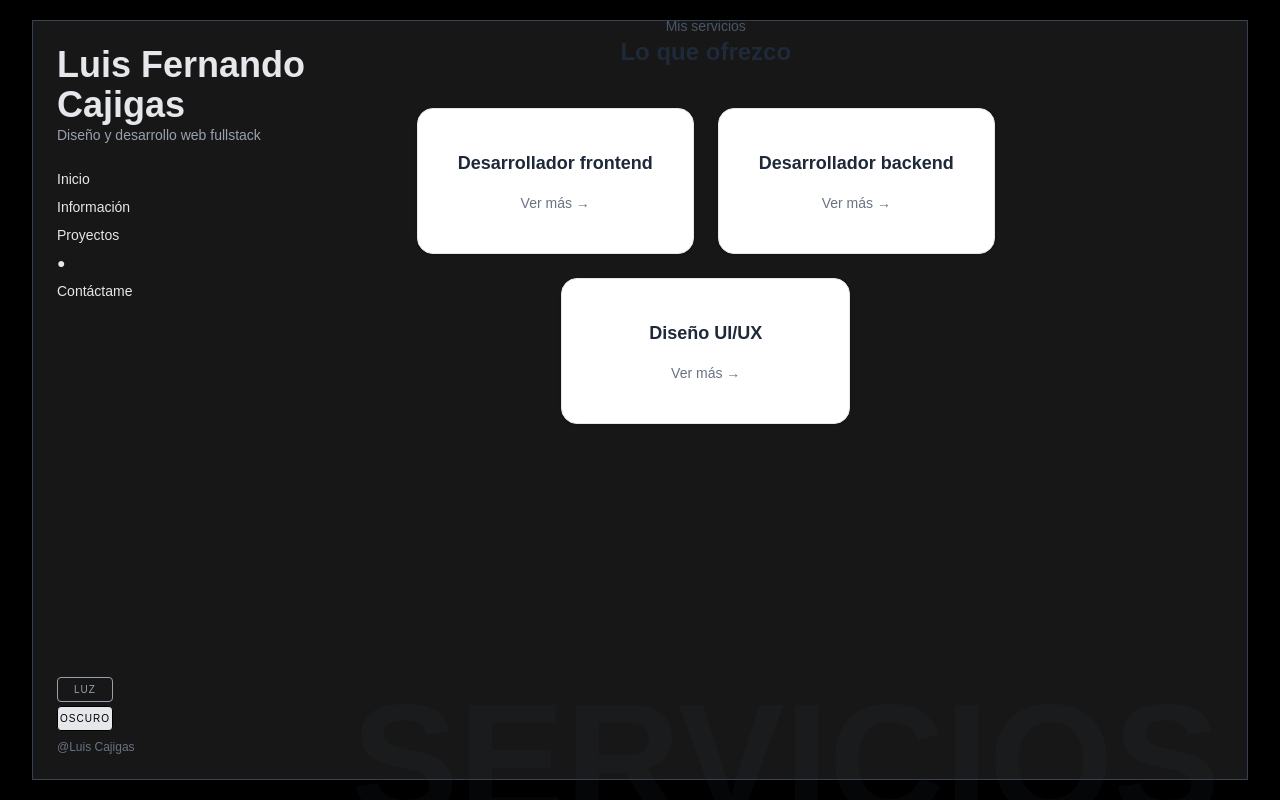
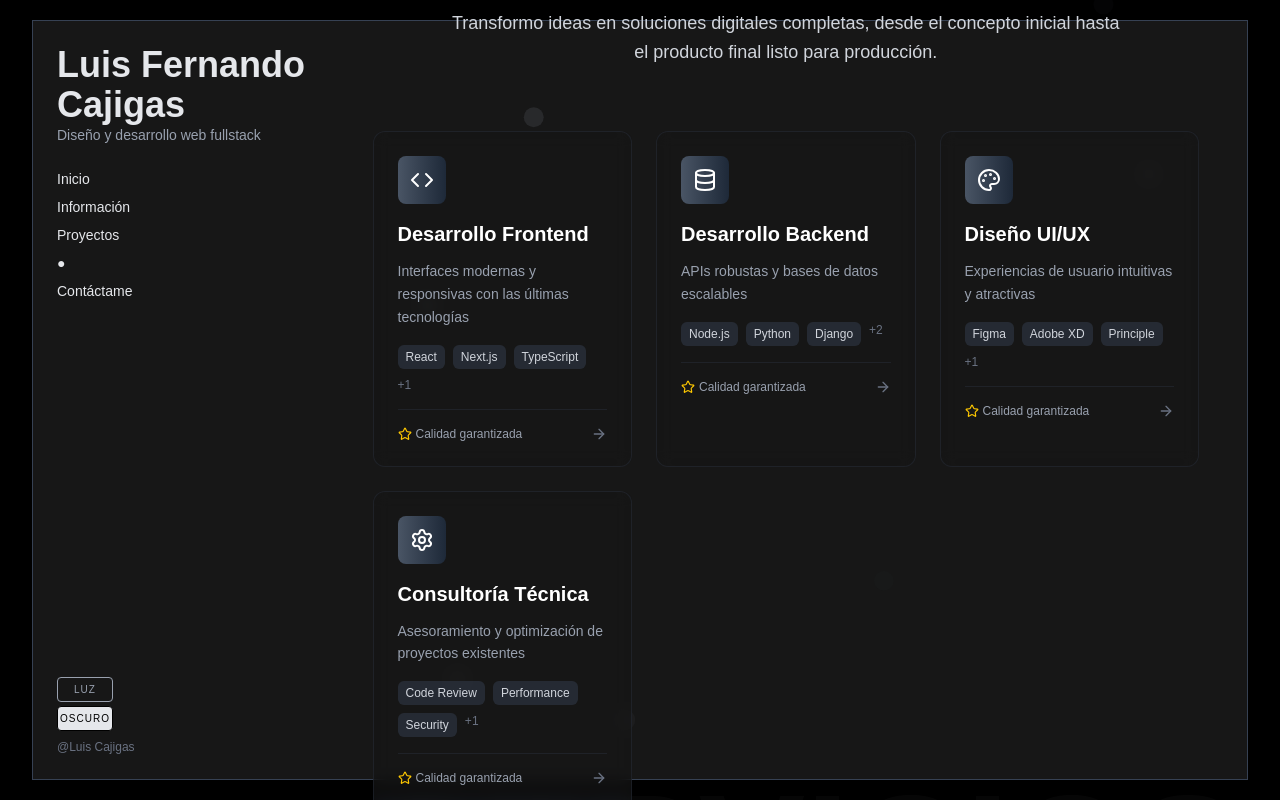
Before and after one commit to luiscajigas/luis_fernando_cajigas, a Next.js app: page / in a window 1280 px wide. Both pictures are taken after a click on the button "Servicios". Shown: the top 800 px of the page. Built offline with nearby package versions, Linux system fonts and the light colour scheme.

Commit message:
agrego servicios actualizados en su primera version

```diff
--- a/src/app/sections/Servicios.tsx
+++ b/src/app/sections/Servicios.tsx
@@ -1,193 +1,368 @@
 "use client";
 
+import { motion, AnimatePresence } from "framer-motion";
 import { useState } from "react";
-import { motion, AnimatePresence } from "framer-motion";
-import { X, CheckCircle } from "lucide-react";
+import {
+  Code,
+  Smartphone,
+  Database,
+  Palette,
+  Zap,
+  Shield,
+  Globe,
+  Settings,
+  ArrowRight,
+  Check,
+  Star,
+  Sparkles
+} from "lucide-react";
 
 export default function Servicios() {
-  const [open, setOpen] = useState<"frontend" | "backend" | "uiux" | null>(null);
+  const [selectedService, setSelectedService] = useState<any>(null);
+  const [hoveredCard, setHoveredCard] = useState<number | null>(null);
+
+  const servicios = [
+    {
+      id: 1,
+      titulo: "Desarrollo Frontend",
+      descripcion: "Interfaces modernas y responsivas con las últimas tecnologías",
+      descripcionCompleta: "Desarrollo de aplicaciones web frontend utilizando React, Next.js, TypeScript y Tailwind CSS. Enfoque en UX/UI, rendimiento optimizado y diseño responsive que funciona perfectamente en todos los dispositivos.",
+      icono: Code,
+      color: "from-gray-600 to-gray-800",
+      tecnologias: ["React", "Next.js", "TypeScript", "Tailwind CSS"],
+      caracteristicas: [
+        "Diseño responsive",
+        "Optimización SEO",
+        "Animaciones fluidas",
+        "Performance optimizado",
+        "Accesibilidad web"
+      ]
+    },
+    {
+      id: 2,
+      titulo: "Desarrollo Backend",
+      descripcion: "APIs robustas y bases de datos escalables",
+      descripcionCompleta: "Desarrollo de sistemas backend completos con Node.js, Python/Django, bases de datos relacionales y no relacionales. Implementación de APIs REST, autenticación segura y arquitecturas escalables.",
+      icono: Database,
+      color: "from-gray-600 to-gray-800",
+      tecnologias: ["Node.js", "Python", "Django", "PostgreSQL", "MongoDB"],
+      caracteristicas: [
+        "APIs REST/GraphQL",
+        "Autenticación JWT",
+        "Base de datos optimizada",
+        "Documentación completa",
+        "Testing automatizado"
+      ]
+    },
+    {
+      id: 3,
+      titulo: "Diseño UI/UX",
+      descripcion: "Experiencias de usuario intuitivas y atractivas",
+      descripcionCompleta: "Diseño de interfaces centradas en el usuario utilizando principios de UX/UI modernos. Prototipado, testing de usabilidad y sistemas de design consistentes.",
+      icono: Palette,
+      color: "from-gray-600 to-gray-800",
+      tecnologias: ["Figma", "Adobe XD", "Principle", "InVision"],
+      caracteristicas: [
+        "Research de usuarios",
+        "Wireframes y mockups",
+        "Prototipado interactivo",
+        "Design system",
+        "Testing de usabilidad"
+      ]
+    },
+
+    {
+      id: 4,
+      titulo: "Consultoría Técnica",
+      descripcion: "Asesoramiento y optimización de proyectos existentes",
+      descripcionCompleta: "Auditoría de código, optimización de performance, arquitectura de software y consultoría técnica para mejorar proyectos existentes o planificar nuevos desarrollos.",
+      icono: Settings,
+      color: "from-gray-600 to-gray-800",
+      tecnologias: ["Code Review", "Performance", "Security", "Architecture"],
+      caracteristicas: [
+        "Auditoría de código",
+        "Optimización performance",
+        "Security assessment",
+        "Arquitectura de software",
+        "Mentoring técnico"
+      ]
+    }
+  ];
+
+  const containerVariants = {
+    hidden: { opacity: 0 },
+    visible: {
+      opacity: 1,
+      transition: {
+        staggerChildren: 0.1
+      }
+    }
+  };
+
+  const cardVariants = {
+    hidden: { opacity: 0, y: 20 },
+    visible: { opacity: 1, y: 0 }
+  };
 
   return (
-     <div className="relative flex items-center justify-center min-h-screen px-4 py-20">
-      <h1 className="absolute bottom-6 rigth-4 text-[6rem] md:text-[10rem] font-extrabold text-gray-700 opacity-10 select-none leading-none">
+    <div className="relative w-full min-h-screen px-6 py-20 overflow-hidden">
+
+      {/* Título de fondo */}
+      <h1 className="absolute bottom-6 left-6 text-[6rem] md:text-[10rem] font-extrabold text-neutral-700 opacity-10 select-none leading-none">
         SERVICIOS
       </h1>
-    <div className="flex flex-col items-center text-center px-4 md:-translate-x-20">
-      <h3 className="text-gray-600 dark:text-gray-400 text-sm">Mis servicios</h3>
-      <h2 className="text-2xl font-bold text-gray-800 dark:text-gray-200 mb-10">
-        Lo que ofrezco
+
+      {/* Partículas de fondo */}
+      <div className="absolute inset-0 overflow-hidden pointer-events-none">
+        {Array.from({ length: 25 }).map((_, i) => (
+          <motion.div
+            key={i}
+            className="absolute w-5 h-5 bg-gray-400/20 rounded-full"
+            animate={{
+              x: [0, 120, 0],
+              y: [0, -100, 0],
+              opacity: [0, 1, 0]
+            }}
+            transition={{
+              duration: 12 + i * 0.5,
+              repeat: Infinity,
+              delay: i * 0.3
+            }}
+            style={{
+              left: `${Math.random() * 100}%`,
+              top: `${Math.random() * 100}%`
+            }}
+          />
+        ))}
+      </div>
+
+      <motion.div
+        className="max-w-7xl mx-auto relative z-10"
+        initial={{ opacity: 0, y: 30 }}
+        animate={{ opacity: 1, y: 0 }}
+        transition={{ duration: 0.8 }}
+      >
+
+        {/* Header */}
+        <motion.div
+          className="text-center mb-16"
+          initial={{ opacity: 0, y: 20 }}
+          animate={{ opacity: 1, y: 0 }}
+          transition={{ delay: 0.2 }}
+        >
+          <h2 className="text-4xl md:text-6xl font-bold text-neutral-500 mb-6">
+            Mis <span className="bg-gradient-to-r from-neutral-600 to-neutral-700 bg-clip-text text-transparent">Servicios</span>
           </h2>
-
-      <div className="grid grid-cols-1 md:grid-cols-2 gap-6 w-full mb-90 max-w-4xl">
-        {/* F*/}
-        <motion.div
-          initial={{ opacity: 0, y: 40 }}
-          animate={{ opacity: 1, y: 0 }}
-          transition={{ duration: 0.5 }}
-          whileHover={{ scale: 1.05 }}
-          className="bg-white dark:bg-black border border-gray-200 dark:border-gray-700 rounded-2xl p-10 flex flex-col items-center justify-between shadow-sm cursor-pointer"
-          onClick={() => setOpen("frontend")}
-        >
-          <h4 className="font-semibold text-lg text-gray-800 dark:text-gray-200 mb-4">
-            Desarrollador frontend
-          </h4>
-          <p className="text-gray-500 hover:text-blue-700 transition-colors text-sm">
-            Ver más →
+          <p className="text-lg text-gray-300 max-w-2xl mx-auto leading-relaxed">
+            Transformo ideas en soluciones digitales completas, desde el concepto inicial
+            hasta el producto final listo para producción.
           </p>
         </motion.div>
 
-        {/* B*/}
+        {/* Grid de servicios */}
         <motion.div
-          initial={{ opacity: 0, y: 40 }}
-          animate={{ opacity: 1, y: 0 }}
-          transition={{ duration: 0.6 }}
-          whileHover={{ scale: 1.05 }}
-          className="bg-white dark:bg-black border border-gray-200 dark:border-gray-700 rounded-2xl p-10 flex flex-col items-center justify-between shadow-sm cursor-pointer"
-          onClick={() => setOpen("backend")}
+          className="grid grid-cols-1 md:grid-cols-2 lg:grid-cols-3 gap-6"
+          variants={containerVariants}
+          initial="hidden"
+          animate="visible"
         >
-          <h4 className="font-semibold text-lg text-gray-800 dark:text-gray-200 mb-4">
-            Desarrollador backend
-          </h4>
-          <p className="text-gray-500 hover:text-blue-700 transition-colors text-sm">
-            Ver más →
+          {servicios.map((servicio, index) => (
+            <motion.div
+              key={servicio.id}
+              variants={cardVariants}
+              className="relative group cursor-pointer"
+              onMouseEnter={() => setHoveredCard(index)}
+              onMouseLeave={() => setHoveredCard(null)}
+              onClick={() => setSelectedService(servicio)}
+              whileHover={{ y: -8, scale: 1.02 }}
+              transition={{ duration: 0.3 }}
+            >
+              <div className="bg-neutral-900/60 backdrop-blur-sm border border-gray-700/30 rounded-xl p-6 h-full hover:border-gray-500/50 transition-all duration-300 group-hover:bg-neutral-800/60">
+
+                {/* Icono y header */}
+                <div className="flex items-start justify-between mb-4">
+                  <div className={`p-3 rounded-lg bg-gradient-to-r ${servicio.color} bg-opacity-20 group-hover:scale-110 transition-transform duration-300`}>
+                    <servicio.icono className="text-white" size={24} />
+                  </div>
+
+                </div>
+
+                {/* Contenido */}
+                <h3 className="text-xl font-bold text-white mb-3 group-hover:text-blue-800 transition-colors">
+                  {servicio.titulo}
+                </h3>
+
+                <p className="text-gray-400 text-sm leading-relaxed mb-4">
+                  {servicio.descripcion}
                 </p>
+
+                {/* Tecnologías principales */}
+                <div className="flex flex-wrap gap-2 mb-4">
+                  {servicio.tecnologias.slice(0, 3).map((tech, i) => (
+                    <span
+                      key={i}
+                      className="text-xs bg-gray-700/50 text-gray-300 px-2 py-1 rounded-md"
+                    >
+                      {tech}
+                    </span>
+                  ))}
+                  {servicio.tecnologias.length > 3 && (
+                    <span className="text-xs text-gray-500">+{servicio.tecnologias.length - 3}</span>
+                  )}
+                </div>
+
+                {/* Footer */}
+                <div className="flex items-center justify-between mt-auto pt-4 border-t border-gray-700/30">
+                  <div className="flex items-center gap-1">
+                    <Star className="text-yellow-400" size={14} />
+                    <span className="text-xs text-gray-400">Calidad garantizada</span>
+                  </div>
+                  <ArrowRight
+                    className={`text-gray-500 group-hover:text-blue-400 transition-all duration-300 ${
+                      hoveredCard === index ? 'translate-x-1' : ''
+                    }`}
+                    size={16}
+                  />
+                </div>
+              </div>
+            </motion.div>
+          ))}
         </motion.div>
 
-        {/* UI/UX*/}
+        {/* Call to action */}
         <motion.div
-          initial={{ opacity: 0, y: 40 }}
+          className="text-center mt-16"
+          initial={{ opacity: 0, y: 30 }}
           animate={{ opacity: 1, y: 0 }}
-          transition={{ duration: 0.7 }}
-          whileHover={{ scale: 1.05 }}
-          className="bg-white dark:bg-black border border-gray-200 dark:border-gray-700 rounded-2xl p-10 flex flex-col items-center justify-between shadow-sm cursor-pointer md:col-span-2 mx-auto w-full md:w-1/2"
-          onClick={() => setOpen("uiux")}
+          transition={{ delay: 0.8 }}
         >
-          <h4 className="font-semibold text-lg text-gray-800 dark:text-gray-200 mb-4">
-            Diseño UI/UX
-          </h4>
-          <p className="text-gray-500 hover:text-blue-700 transition-colors text-sm">
-            Ver más →
-          </p>
         </motion.div>
-      </div>
+      </motion.div>
 
+      {/* Modal de servicio detallado */}
       <AnimatePresence>
-  {open && (
+        {selectedService && (
           <motion.div
-      className="fixed inset-0 z-50 flex items-center justify-center"
+            className="fixed inset-0 bg-black/80 backdrop-blur-sm flex items-center justify-center z-50 p-4"
             initial={{ opacity: 0 }}
             animate={{ opacity: 1 }}
             exit={{ opacity: 0 }}
+            onClick={() => setSelectedService(null)}
           >
-      {/*difuminaCIon */}
             <motion.div
-        className="absolute inset-0 backdrop-blur-sm"
-        initial={{ opacity: 0 }}
-        animate={{ opacity: 1 }}
-        exit={{ opacity: 0 }}
-        onClick={() => setOpen(null)}
-      />
+              className="bg-neutral-900 text-white rounded-2xl w-full max-w-4xl max-h-[90vh] overflow-y-auto scrollbar-hide relative border border-gray-700/50 shadow-2xl"
+              initial={{ scale: 0.8, opacity: 0, y: 30 }}
+              animate={{ scale: 1, opacity: 1, y: 0 }}
+              exit={{ scale: 0.8, opacity: 0, y: 30 }}
+              transition={{ duration: 0.4, type: "spring", damping: 25 }}
+              onClick={(e) => e.stopPropagation()}
+            >
 
-      <motion.div
-        initial={{ scale: 0.8, opacity: 0 }}
-        animate={{ scale: 1, opacity: 1 }}
-        exit={{ scale: 0.8, opacity: 0 }}
-        transition={{ duration: 0.3 }}
-        className="relative bg-white dark:bg-black text-gray-800 dark:text-gray-200 rounded-2xl shadow-lg w-[90%] max-w-lg p-6"
+              {/* Header del modal */}
+              <div className={`relative p-8 bg-gradient-to-r ${selectedService.color} bg-opacity-20 border-b border-gray-700/30`}>
+                <button
+                  className="absolute top-4 right-4 text-gray-400 hover:text-white transition-colors duration-200 bg-gray-800/50 rounded-full p-2"
+                  onClick={() => setSelectedService(null)}
                 >
-        <button
-          onClick={() => setOpen(null)}
-          className="absolute top-4 right-4 text-gray-600 dark:text-gray-300 hover:text-red-500"
-        >
-          <X size={22} />
+                  ✕
                 </button>
 
-        {open === "frontend" && (
-          <>
-            <h3 className="text-lg font-bold text-blue-600 dark:text-white mb-4">
-              Desarrollador frontend
+                <div className="flex items-start gap-6">
+                  <div className={`p-4 rounded-lg bg-gradient-to-r ${selectedService.color} bg-opacity-30`}>
+                    <selectedService.icono size={32} className="text-white" />
+                  </div>
+
+                  <div className="flex-1">
+                    <h2 className="text-3xl font-bold text-white mb-2">{selectedService.titulo}</h2>
+                    <p className="text-gray-300 text-lg leading-relaxed mb-4">
+                      {selectedService.descripcionCompleta}
+                    </p>
+
+                    <div className="flex flex-wrap gap-4 text-sm">
+
+                      <div className="flex items-center gap-2 bg-neutral-800/50 px-3 py-1 rounded-full">
+                        <Sparkles className="text-yellow-400" size={16} />
+                        <span>Calidad premium</span>
+                      </div>
+                    </div>
+                  </div>
+                </div>
+              </div>
+
+              {/* Contenido del modal */}
+              <div className="p-8">
+                <div className="grid grid-cols-1 lg:grid-cols-2 gap-8">
+
+                  {/* Características */}
+                  <div>
+                    <h3 className="text-xl font-bold text-white mb-4 flex items-center gap-2">
+                      <Check className="text-blue-700" size={20} />
+                      Lo que incluye
                     </h3>
-            <p className="text-sm mb-4">
-              Servicio con más de un año de experiencia. Ofrezco trabajo de
-              calidad a clientes y empresas.
-            </p>
-            <ul className="space-y-2 text-sm">
-              <li className="flex items-center gap-2">
-                <CheckCircle className="text-blue-500" size={18} />
-                Desarrollo de interfaces con HTML, CSS y JavaScript.
-              </li>
-              <li className="flex items-center gap-2">
-                <CheckCircle className="text-blue-500" size={18} />
-                Optimización de aplicaciones para máxima velocidad.
-              </li>
-              <li className="flex items-center gap-2">
-                <CheckCircle className="text-blue-500" size={18} />
-                Creación de maquetas y prototipos de calidad.
-              </li>
-              <li className="flex items-center gap-2">
-                <CheckCircle className="text-blue-500" size={18} />
-                Colaboración con backends y diseñadores para mejorar usabilidad.
-              </li>
-            </ul>
-          </>
-        )}
+                    <div className="space-y-3">
+                      {selectedService.caracteristicas.map((caracteristica: string, index: number) => (
+                        <motion.div
+                          key={index}
+                          className="flex items-center gap-3 p-3 bg-neutral-800/30 rounded-lg"
+                          initial={{ opacity: 0, x: -20 }}
+                          animate={{ opacity: 1, x: 0 }}
+                          transition={{ delay: index * 0.1 }}
+                        >
+                          <Check className="text-blue-700 flex-shrink-0" size={16} />
+                          <span className="text-gray-300">{caracteristica}</span>
+                        </motion.div>
+                      ))}
+                    </div>
+                  </div>
 
-        {open === "backend" && (
-          <>
-            <h3 className="text-lg font-bold text-blue-600 dark:text-white mb-4">
-              Desarrollador backend
+                  {/* Tecnologías */}
+                  <div>
+                    <h3 className="text-xl font-bold text-white mb-4 flex items-center gap-2">
+                      <Zap className="text-blue-700" size={20} />
+                      Tecnologías utilizadas
                     </h3>
-            <p className="text-sm mb-4">
-              Servicio con más de un año de experiencia. Ofrezco trabajo de
-              calidad a clientes y empresas.
-            </p>
-            <ul className="space-y-2 text-sm">
-              <li className="flex items-center gap-2">
-                <CheckCircle className="text-blue-500" size={18} />
-                Lógica del lado del servidor para aplicaciones web.
-              </li>
-              <li className="flex items-center gap-2">
-                <CheckCircle className="text-blue-500" size={18} />
-                Creación de APIs y bibliotecas escalables.
-              </li>
-              <li className="flex items-center gap-2">
-                <CheckCircle className="text-blue-500" size={18} />
-                Optimización del rendimiento y escalabilidad.
-              </li>
-            </ul>
-          </>
-        )}
+                    <div className="grid grid-cols-2 gap-3">
+                      {selectedService.tecnologias.map((tech: string, index: number) => (
+                        <motion.div
+                          key={index}
+                          className="bg-neutral-800/50 border border-gray-700/50 rounded-lg p-3 text-center hover:border-blue-500/10 transition-all duration-200"
+                          initial={{ opacity: 0, scale: 0.9 }}
+                          animate={{ opacity: 1, scale: 1 }}
+                          transition={{ delay: index * 0.05 }}
+                          whileHover={{ scale: 1.02 }}
+                        >
+                          <span className="text-gray-300 font-medium">{tech}</span>
+                        </motion.div>
+                      ))}
+                    </div>
 
-        {open === "uiux" && (
-          <>
-            <h3 className="text-lg font-bold text-blue-600 dark:text-white mb-4">
-              Diseño UI/UX
-            </h3>
-            <p className="text-sm mb-4">
-              Experiencia en diseño centrado en el usuario para crear
-              interfaces modernas, funcionales y atractivas.
-            </p>
-            <ul className="space-y-2 text-sm">
-              <li className="flex items-center gap-2">
-                <CheckCircle className="text-blue-500" size={18} />
-                Creación de prototipos interactivos y wireframes.
-              </li>
-              <li className="flex items-center gap-2">
-                <CheckCircle className="text-blue-500" size={18} />
-                Diseño de experiencias accesibles y responsivas.
-              </li>
-              <li className="flex items-center gap-2">
-                <CheckCircle className="text-blue-500" size={18} />
-                Investigación y pruebas con usuarios para mejorar la usabilidad.
-              </li>
-            </ul>
-          </>
-        )}
+                    {/* Proceso de trabajo */}
+                    <div className="mt-8">
+                      <h4 className="text-lg font-semibold text-white mb-4">Proceso de trabajo</h4>
+                      <div className="space-y-3 text-sm">
+                        {[
+                          "Análisis de requerimientos y planificación",
+                          "Desarrollo iterativo con feedback continuo",
+                          "Testing y optimización",
+                          "Deploy y documentación",
+                          "Soporte post-lanzamiento"
+                        ].map((paso, index) => (
+                          <div key={index} className="flex items-center gap-3">
+                            <div className="w-6 h-6 bg-blue-700 text-white rounded-full flex items-center justify-center text-xs font-bold">
+                              {index + 1}
+                            </div>
+                            <span className="text-gray-300">{paso}</span>
+                          </div>
+                        ))}
+                      </div>
+                    </div>
+                  </div>
+                </div>
+              </div>
             </motion.div>
           </motion.div>
         )}
       </AnimatePresence>
     </div>
-    </div>
   );
 }
```
Lines whose indentation alone changed are shown as unchanged.
